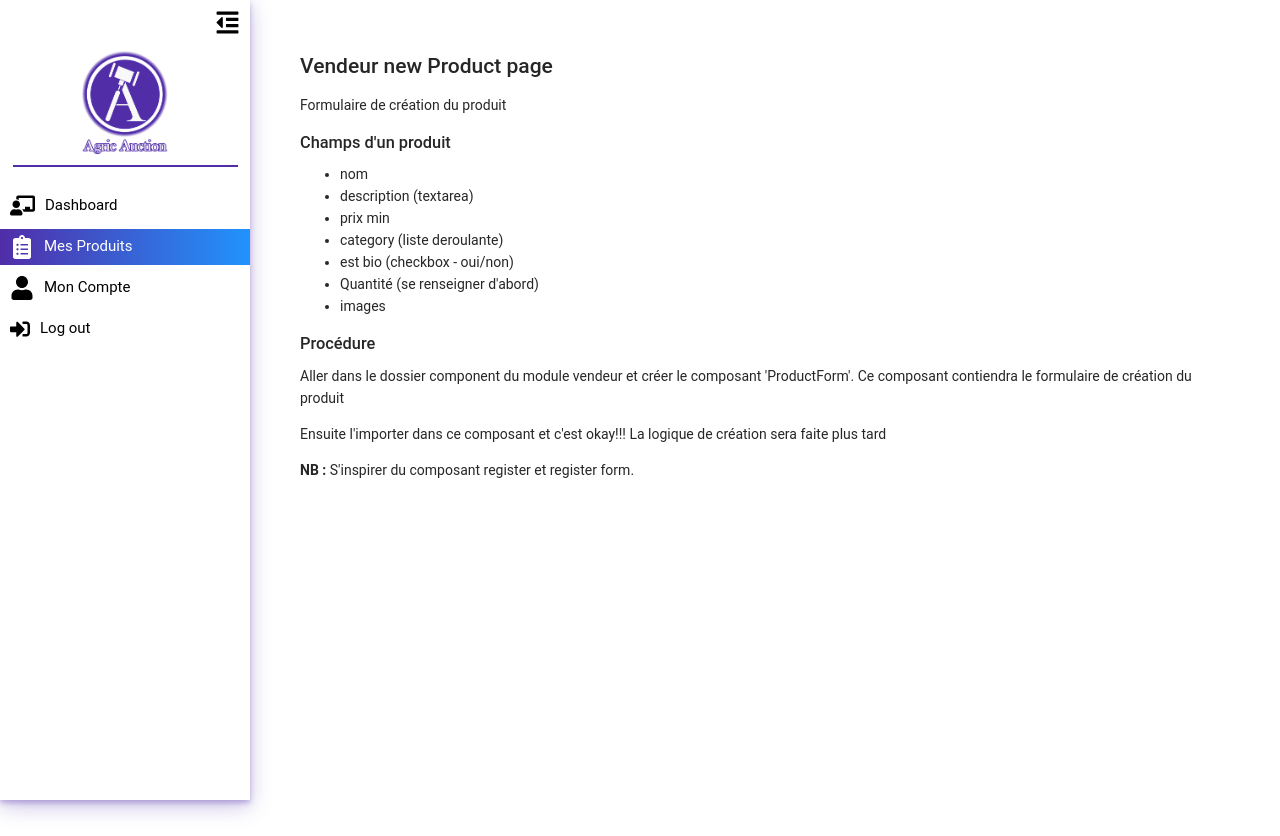
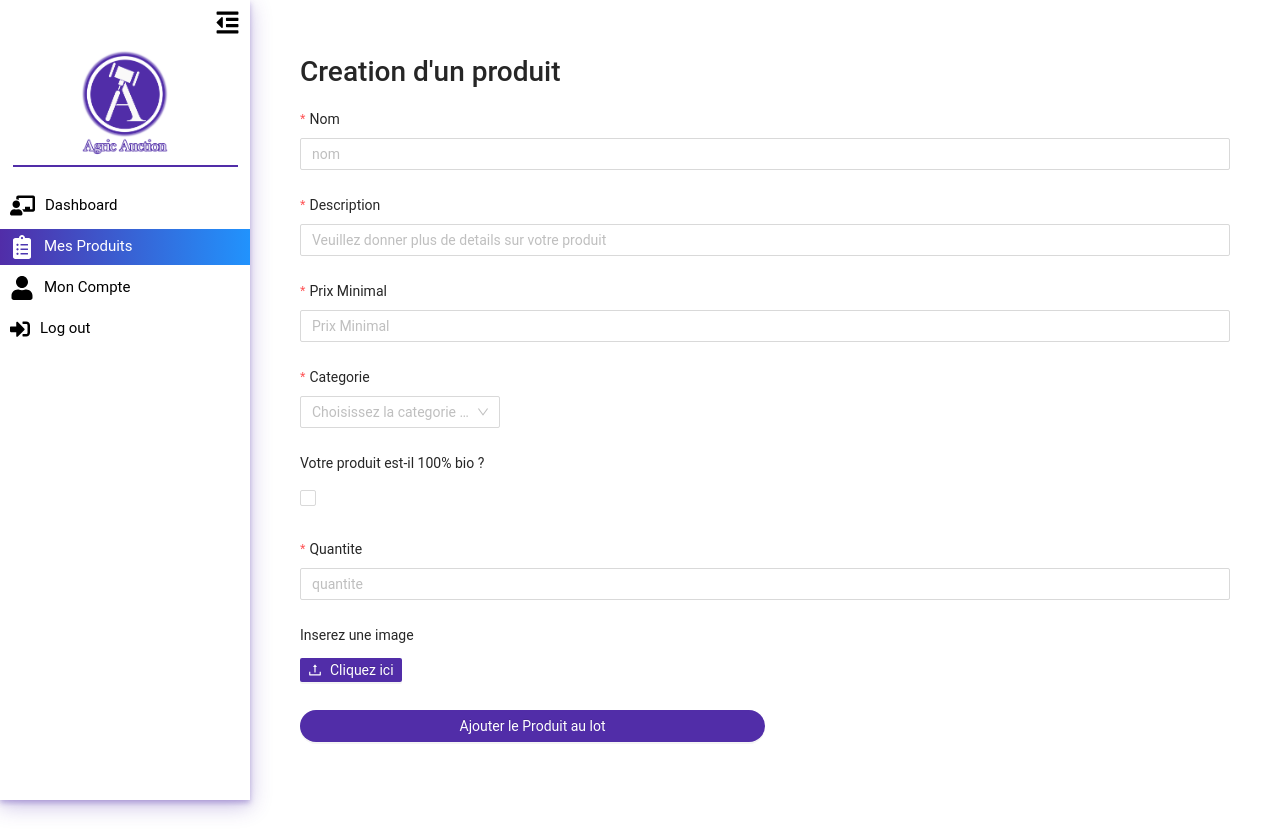
Before and after one commit to derrickteta/vente-enchere, a React (Create React App) app: page /vendeur/products/new in a window 1280 px wide. Before the commit the page ends 800 px from the top, so only its background shows below. Built offline with nearby package versions, Linux system fonts and the light colour scheme.

Commit message:
feat : adding the Productform to the product creation page

```diff
--- a/src/modules/vendeur/pages/newProduct.tsx
+++ b/src/modules/vendeur/pages/newProduct.tsx
@@ -1,38 +1,13 @@
+import { ProductForm } from '../components/ProductForm';
 import { VendeurContainer } from '../components/VendeurContainer';
 
 export const NewProductPage = () => {
   return (
-    <VendeurContainer clicked='products'>
-      <div>
-        <h2>Vendeur new Product page</h2>
-        <p>Formulaire de création du produit</p>
-
-        <h3>Champs d'un produit</h3>
-        <ul>
-          <li>nom</li>
-          <li>description (textarea)</li>
-          <li>prix min</li>
-          <li>category (liste deroulante) </li>
-          <li>est bio (checkbox - oui/non)</li>
-          <li>Quantité (se renseigner d'abord) </li>
-          <li>images</li>
-        </ul>
-
-        <h3>Procédure</h3>
-        <p>
-          Aller dans le dossier component du module vendeur et créer le
-          composant 'ProductForm'. Ce composant contiendra le formulaire de
-          création du produit
-        </p>
-
-        <p>
-          Ensuite l'importer dans ce composant et c'est okay!!! La logique de
-          création sera faite plus tard
-        </p>
-        <p>
-          <b>NB :</b> S'inspirer du composant register et register form.
-        </p>
-      </div>
-    </VendeurContainer>
+    <div>
+      <VendeurContainer clicked='products'>
+        <h1>Creation d'un produit</h1>
+        <ProductForm />
+      </VendeurContainer>
+    </div>
   );
 };
```
